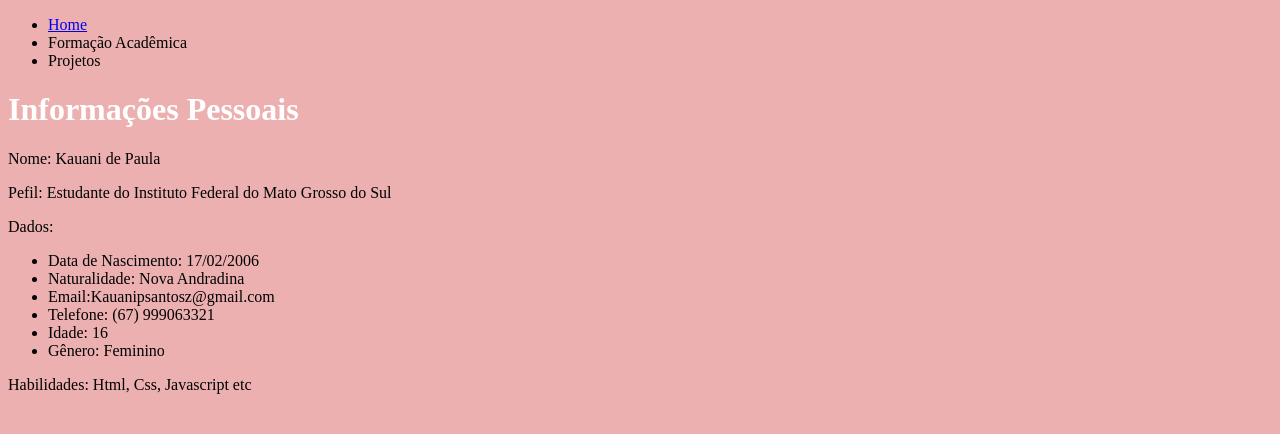
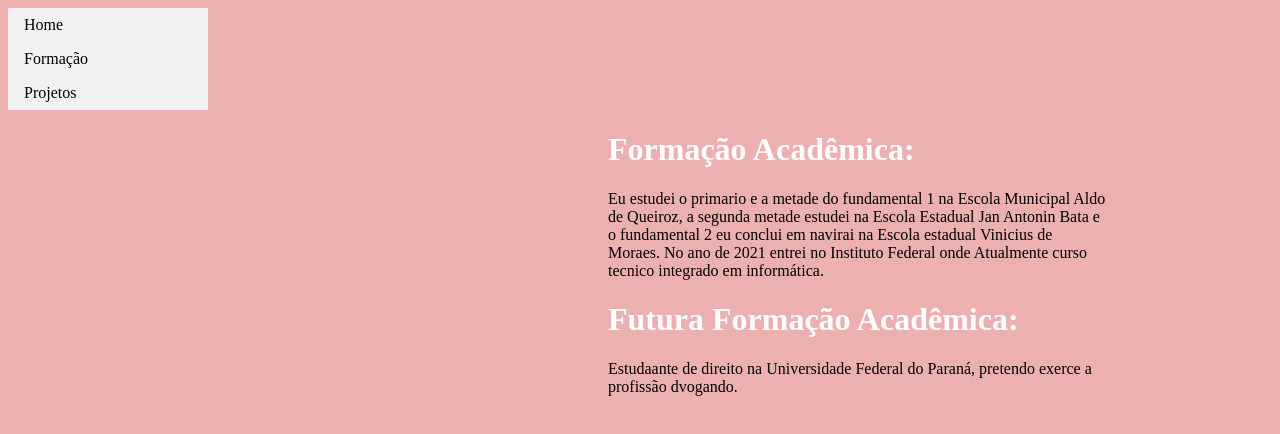
Before and after one commit to kakaushow1/projetoptas2, a website: page formacao.html in a window 1280 px wide. Drawn offline with Linux system fonts and the light colour scheme.

Commit message:
finished tudin

```diff
--- a/formacao.html
+++ b/formacao.html
@@ -6,32 +6,26 @@
   <meta name="viewport" content="width=device-width, initial-scale=1.0">
   <link rel="stylesheet" href="/css/estilo.css">
   <script src="/javascript/javascript.js"></script>
-  <title>Document</title>
+  <title>Formação</title>
 </head>
 <body>
   <header>
   <nav>
     <ul>
       <li><a href="/">Home</a></li>
-      <li>Formação Acadêmica</li>
-      <li>Projetos</li>
+      <li><a href="/formacao">Formação</a></li>
+      <li><a href="/pojetos">Projetos</a></li>
    </ul>
   </nav>
 </header>
 <div>
-<h1>Informações Pessoais</h1>
-<p><span>Nome:</span> Kauani de Paula</p>
-<p><span>Pefil: Estudante do Instituto Federal do Mato Grosso do Sul</span></p>
-<p><span>Dados:</span></p>
-<ul>
-  <li><span>Data de Nascimento: </span>17/02/2006</li>
-  <li><span>Naturalidade: </span>Nova Andradina</li>
-  <li><span>Email:</span>Kauanipsantosz@gmail.com</li>
-  <li><span>Telefone:</span> (67) 999063321</li>
-  <li><span>Idade:</span> 16</li>
-  <li><span>Gênero:</span> Feminino</li>
-</ul>
-<p><span>Habilidades: Html, Css, Javascript etc </span></p>
+<h1>Formação Acadêmica:</h1>
+<p>Eu estudei o primario e a metade do fundamental 1 na Escola Municipal Aldo de Queiroz, a segunda metade estudei na Escola Estadual Jan Antonin Bata e
+ o fundamental 2 eu conclui em navirai na Escola estadual Vinicius de Moraes. No ano de 2021 entrei no Instituto Federal onde Atualmente curso tecnico integrado em informática.  </p>
+</p>
+<h1>Futura Formação Acadêmica:</h1>
+<p>Estudaante de direito na Universidade Federal do Paraná, pretendo exerce a profissão dvogando.</p>
+
 </div>
 </body>
 </html>
--- a/public/css/estilo.css
+++ b/public/css/estilo.css
@@ -3,4 +3,38 @@ body {
 }
 h1{
   color: white;
+  text-decoration: none;
+
 }
+
+nav ul {
+  list-style-type: none;
+  margin: 0;
+  padding: 0;
+  width: 200px;
+  background-color: #f1f1f1;
+}
+
+li a {
+  display: block;
+  color: #000;
+  padding: 8px 16px;
+  text-decoration: none;
+}
+
+/* Change the link color on hover */
+li a:hover {
+  background-color: #555;
+  color: white;
+}
+div {
+  position: relative;
+  width: 500px;
+  margin-left:600px ;
+}
+li{
+  list-style-type: none;
+}
+span{
+  font-weight: bold
+}
```
Also changed, not shown: index.html (+4 -3 lines), index.js (+8 -0 lines), pojetos.html (added, +34 -0 lines).
